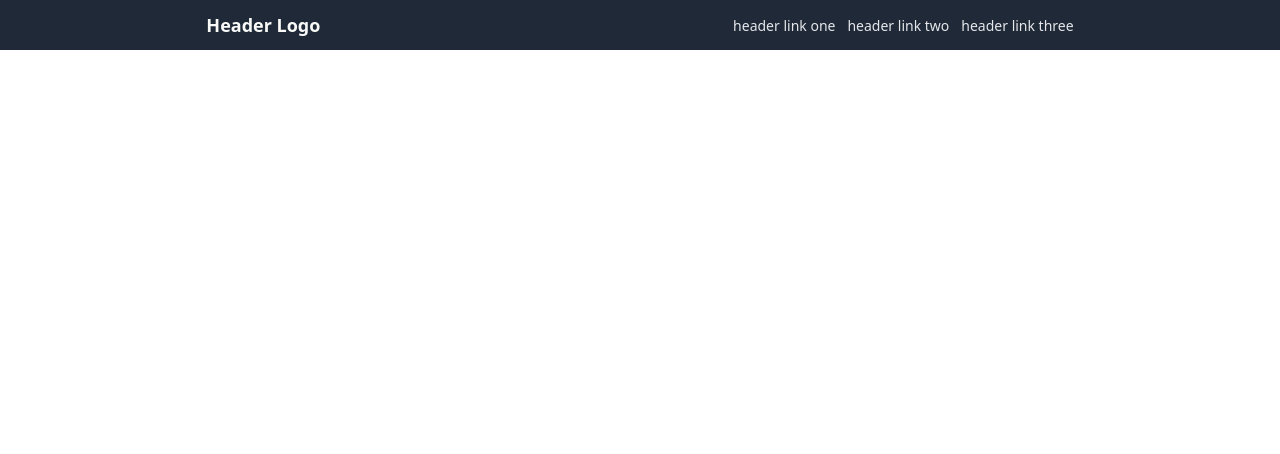
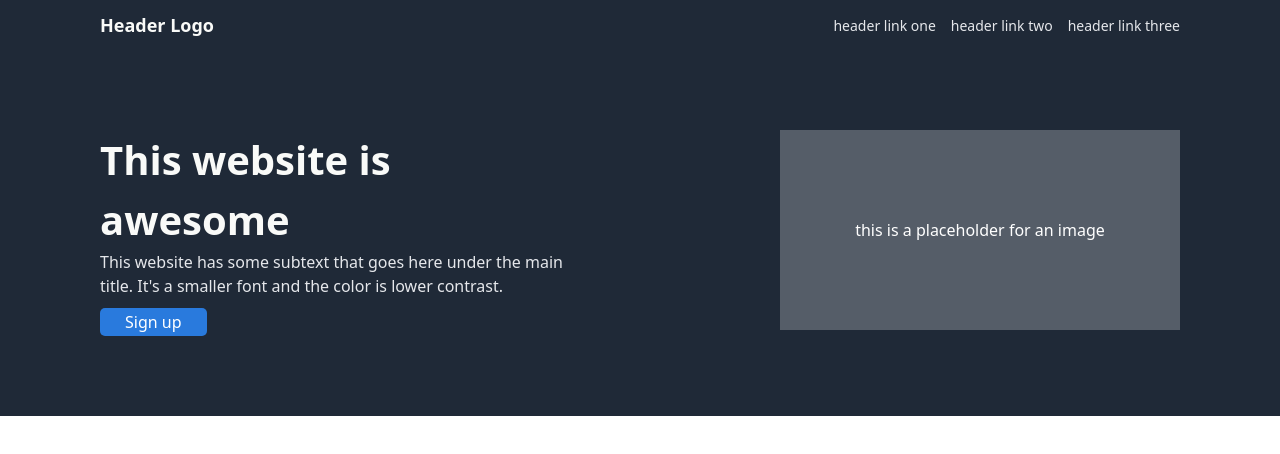
Before and after one commit to ChiduAnush/practise-website, a plain HTML site: page index.html in a window 1280 px wide. Drawn offline with Linux system fonts and the light colour scheme.

Commit message:
finished the hero section

```diff
--- a/index.html
+++ b/index.html
@@ -18,6 +18,17 @@
             <p>header link three</p>
         </nav>
     </header>
+    <div class="hero">
+        <div class="left">
+            <h1>This website is awesome</h1>
+            <p>This website has some subtext that goes here under the main title. It's a smaller font and the color is
+                lower contrast.</p>
+            <button type="submit">Sign up</button>
+        </div>
+        <div class="right">
+            <div class="box">this is a placeholder for an image</div>
+        </div>
+    </div>
 
 </body>
 
--- a/styles.css
+++ b/styles.css
@@ -73,10 +73,11 @@ body {
 header {
     background-color: #1f2937;
     display: flex;
-    justify-content: space-around;
+    justify-content: space-between;
     align-items: center;
     flex: 1;
     height: 50px;
+    padding: 0px 100px;
 }
 
 header h1 {
@@ -90,5 +91,48 @@ header h1 {
     font-size: 14px;
     align-items: center;
     color: #e5e7eb;
-    gap: 12px;
+    gap: 15px;
 }
+
+.hero {
+    display: flex;
+    padding: 80px 100px;
+    background-color: #1f2937;
+    justify-content: space-between;
+
+}
+
+.left h1 {
+    color: #f9faf8;
+    font-weight: 700;
+    font-size: 40px;
+    width: 300px;
+}
+
+.left p {
+    color: #e5e7eb;
+    font-size: 16px;
+    width: 500px;
+}
+
+.left button {
+    padding: 2px 25px;
+    background-color: rgb(41, 122, 221);
+    color: white;
+    border: none;
+    border-radius: 5px;
+    font-weight: 500;
+    margin-top: 10px;
+
+}
+
+.right .box {
+    background-color: rgba(255, 255, 255, 0.243);
+    color: white;
+    width: 400px;
+    height: 200px;
+    display: flex;
+    justify-content: center;
+    align-items: center;
+
+}
```
